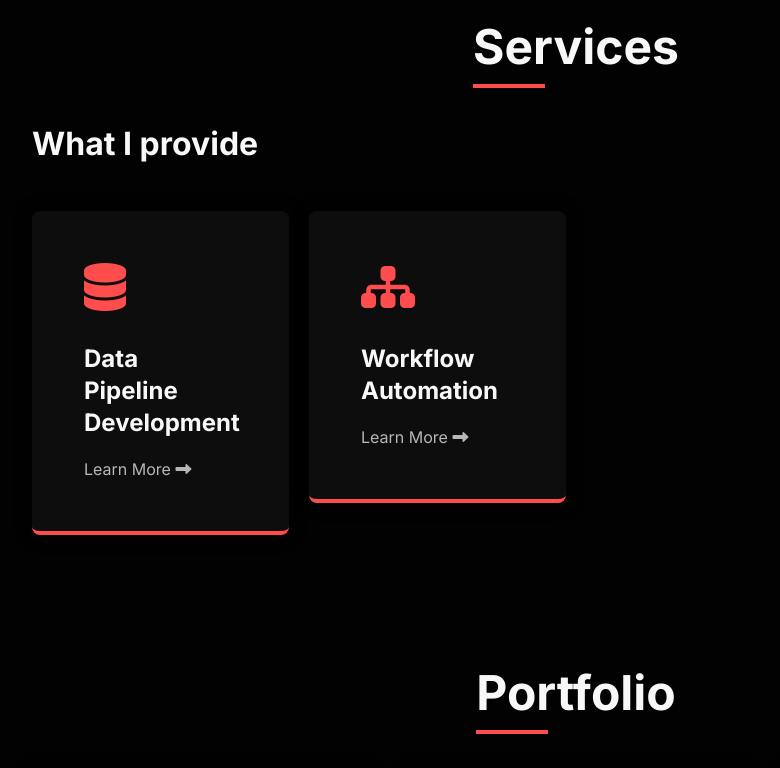
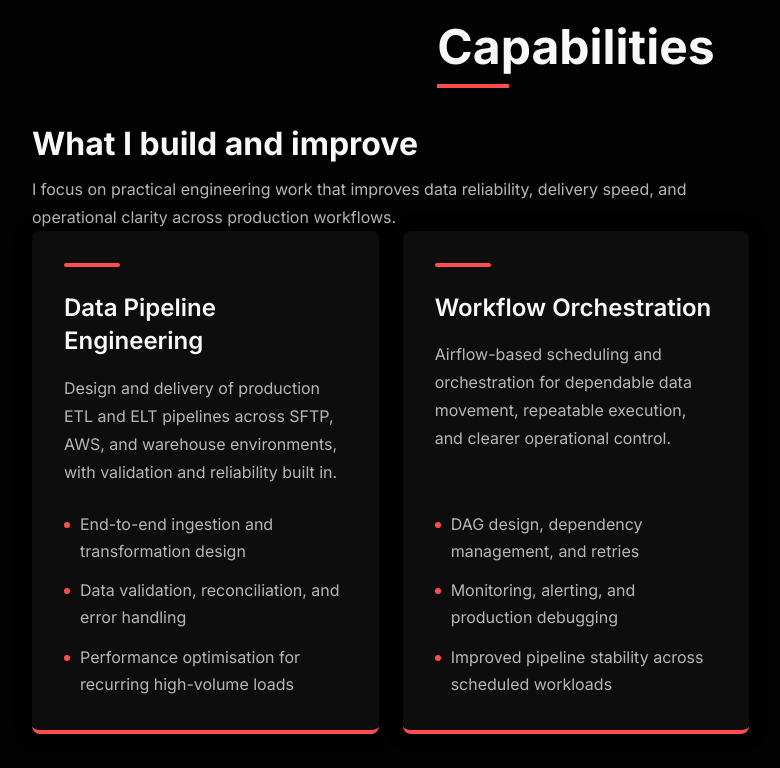
Before and after one commit to tita-mbotho-studio/sibabalwe-portfolio, a SvelteKit app in the folder app/: page / in a window 1280 px wide. Shown: the part 3520-4288 px from the top of the page, without its empty margins (64-844 px from the left). Built offline with nearby package versions, Linux system fonts and the light colour scheme.

Commit message:
ENH: Second attempt services page

```diff
--- a/app/src/app.css
+++ b/app/src/app.css
@@ -718,6 +718,7 @@ header.sticky .nav-bar {
 
 .skills-panel:hover,
 .experience-card:hover,
+.capability-card:hover,
 .service-card:hover {
   transform: translateY(-4px);
 }
@@ -728,7 +729,76 @@ header.sticky .nav-bar {
 
 .services-description h3 {
   font-size: var(--text-32);
-  margin-bottom: var(--space-48);
+  margin-bottom: var(--space-12);
+}
+
+.services-description p {
+  color: var(--third-color);
+  line-height: 1.75;
+  max-width: 720px;
+}
+
+.capabilities-grid {
+  display: grid;
+  grid-template-columns: repeat(3, minmax(0, 1fr));
+  gap: var(--space-24);
+}
+
+.capability-card {
+  background: var(--card-bg-color);
+  box-shadow: var(--box-shadow);
+  border-bottom: 4px solid var(--second-color);
+  border-radius: 8px;
+  padding: var(--space-32);
+  display: flex;
+  flex-direction: column;
+  min-height: 100%;
+  transition: 0.3s ease;
+}
+
+.capability-accent {
+  width: 56px;
+  height: 4px;
+  background: var(--second-color);
+  border-radius: 999px;
+  margin-bottom: var(--space-24);
+}
+
+.capability-card h3 {
+  font-size: var(--text-24);
+  font-weight: 600;
+  line-height: 1.4;
+  margin-bottom: var(--space-16);
+}
+
+.capability-card p {
+  color: var(--third-color);
+  line-height: 1.75;
+  margin-bottom: var(--space-24);
+}
+
+.capability-list {
+  display: grid;
+  gap: var(--space-12);
+  margin-top: auto;
+}
+
+.capability-list li {
+  color: var(--third-color);
+  line-height: 1.7;
+  position: relative;
+  padding-left: var(--space-16);
+}
+
+.capability-list li::before {
+  content: "";
+  position: absolute;
+  top: 11px;
+  left: 0;
+  width: 6px;
+  height: 6px;
+  border-radius: 999px;
+  background: var(--second-color);
 }
 
 .service-list {
@@ -1318,7 +1388,8 @@ footer a {
   }
 
   .skills-summary-grid,
-  .experience-grid {
+  .experience-grid,
+  .capabilities-grid {
     grid-template-columns: 1fr;
   }
 
@@ -1447,7 +1518,8 @@ footer a {
   }
 
   .skills-panel,
-  .experience-card {
+  .experience-card,
+  .capability-card {
     padding: var(--space-24);
   }
 
@@ -1485,7 +1557,6 @@ footer a {
     padding: var(--space-64) var(--space-24);
   }
 
-  .service-list,
   .portfolio-list {
     grid-template-columns: repeat(auto-fill, minmax(260px, 1fr));
     gap: var(--space-24);
@@ -1493,7 +1564,6 @@ footer a {
 }
 
 @media (max-width: 600px) {
-  .service-list,
   .portfolio-list {
     grid-template-columns: 1fr;
   }
--- a/app/src/routes/+page.svelte
+++ b/app/src/routes/+page.svelte
@@ -4,49 +4,35 @@
 
   type Cleanup = () => void;
 
-  const services = [
+  const capabilities = [
     {
-      icon: 'fa-solid fa-database',
-      title: 'Data Pipeline Development',
-      description: 'Building scalable ETL and ELT pipelines that move data securely and efficiently between systems.',
+      title: 'Data Pipeline Engineering',
+      description:
+        'Design and delivery of production ETL and ELT pipelines across SFTP, AWS, and warehouse environments, with validation and reliability built in.',
       bullets: [
-        'Custom pipeline design and automation',
-        'Database integration and data flow optimisation',
-        'Data quality checks and monitoring',
-        'Performance tuning for high-volume data'
+        'End-to-end ingestion and transformation design',
+        'Data validation, reconciliation, and error handling',
+        'Performance optimisation for recurring high-volume loads'
       ]
     },
     {
-      icon: 'fa-solid fa-sitemap',
-      title: 'Workflow Automation',
-      description: 'Automating manual data processes to improve accuracy and save time.',
+      title: 'Workflow Orchestration',
+      description:
+        'Airflow-based scheduling and orchestration for dependable data movement, repeatable execution, and clearer operational control.',
       bullets: [
-        'Apache Airflow DAG design and scheduling',
-        'Task orchestration and dependency handling',
-        'Automated validation and alert systems',
-        'Reduction of manual repetitive work'
+        'DAG design, dependency management, and retries',
+        'Monitoring, alerting, and production debugging',
+        'Improved pipeline stability across scheduled workloads'
       ]
     },
     {
-      icon: 'fa-solid fa-cloud',
-      title: 'Cloud Data Solutions',
-      description: 'Designing and maintaining cloud-based data infrastructure.',
+      title: 'Cloud & Data Infrastructure',
+      description:
+        'Practical cloud integration for storage, compute, and database-backed workflows, with a focus on maintainability and efficient access patterns.',
       bullets: [
-        'AWS S3, EC2, and RDS setup',
-        'Data migration and storage optimisation',
-        'Backup and archiving strategies',
-        'Cost-efficient data access solutions'
-      ]
-    },
-    {
-      icon: 'fa-brands fa-medium',
-      title: 'Medium Content Writing',
-      description: 'Writing engaging, insightful, and data-driven articles for Medium and other online audiences.',
-      bullets: [
-        'Data and tech-focused article writing',
-        'SEO-friendly storytelling and formatting',
-        'Consistent publishing and topic research',
-        'Collaboration on thought-leadership content'
+        'AWS S3, EC2, and RDS integration',
+        'Secure movement of data between systems',
+        'Storage structure and cost-aware access design'
       ]
     }
   ];
@@ -102,7 +88,6 @@
     }
   ];
 
-  let activeServiceModal: number | null = null;
   let activePortfolioModal: number | null = null;
   let navOpen = false;
   let isSticky = false;
@@ -119,7 +104,6 @@
   ];
 
   function closeAllModals() {
-    activeServiceModal = null;
     activePortfolioModal = null;
   }
 
@@ -235,7 +219,7 @@
       }
     );
     srWindow.ScrollReveal().reveal(
-      '.skills-panel, .experience-card, .service-card, .portfolio .img-card',
+      '.skills-panel, .experience-card, .capability-card, .portfolio .img-card',
       {
         delay: 800,
         origin: 'bottom',
@@ -622,66 +606,32 @@
 
   <section class="services section" id="services" aria-label="Services">
     <div class="container flex-centre">
-      <h2 class="section-title">Services</h2>
+      <h2 class="section-title">Capabilities</h2>
 
       <div class="content">
         <div class="services-description">
-          <h3>What I provide</h3>
+          <h3>What I build and improve</h3>
+          <p>
+            I focus on practical engineering work that improves data reliability, delivery speed,
+            and operational clarity across production workflows.
+          </p>
         </div>
 
-        <ul class="service-list">
-          {#each services as service, i}
-            <li class="service-container">
-              <div class="service-card">
-                <i class={service.icon} aria-hidden="true"></i>
-                <h3>{service.title}</h3>
-                <div
-                  class="learn-more-btn"
-                  role="button"
-                  tabindex="0"
-                  on:click={() => (activeServiceModal = i)}
-                  on:keydown={(event) => {
-                    if (event.key === 'Enter' || event.key === ' ') activeServiceModal = i;
-                  }}
-                >
-                  Learn More <i class="fa-solid fa-long-arrow-alt-right" aria-hidden="true"></i>
-                </div>
-              </div>
+        <div class="capabilities-grid">
+          {#each capabilities as capability}
+            <article class="capability-card">
+              <div class="capability-accent" aria-hidden="true"></div>
+              <h3>{capability.title}</h3>
+              <p>{capability.description}</p>
 
-              <div
-                class="service-modal flex-centre {activeServiceModal === i ? 'active' : ''}"
-                aria-hidden={activeServiceModal === i ? 'false' : 'true'}
-                on:click={(event) => {
-                  if (event.currentTarget === event.target) activeServiceModal = null;
-                }}
-              >
-                <div class="service-modal-body">
-                  <i
-                    class="fa-solid fa-times modal-close-btn"
-                    aria-label="Close"
-                    role="button"
-                    tabindex="0"
-                    on:click={() => (activeServiceModal = null)}
-                    on:keydown={(event) => {
-                      if (event.key === 'Enter' || event.key === ' ') activeServiceModal = null;
-                    }}
-                  ></i>
-                  <h3>{service.title}</h3>
-                  <h4>What is it?</h4>
-                  <p>{service.description}</p>
-                  <h4>What I provide</h4>
-                  <ul>
-                    {#each service.bullets as bullet}
-                      <li>
-                        <i class="fa-solid fa-check-circle" aria-hidden="true"></i> {bullet}
-                      </li>
-                    {/each}
-                  </ul>
-                </div>
-              </div>
-            </li>
+              <ul class="capability-list">
+                {#each capability.bullets as bullet}
+                  <li>{bullet}</li>
+                {/each}
+              </ul>
+            </article>
           {/each}
-        </ul>
+        </div>
       </div>
     </div>
   </section>
@@ -812,7 +762,7 @@
       <h3>More</h3>
       <ul>
         <li><a href="#skills">Skills</a></li>
-        <li><a href="#services">Services</a></li>
+        <li><a href="#services">Capabilities</a></li>
         <li><a href="#portfolio">Portfolio</a></li>
         <li><a href="#contact">Contact</a></li>
       </ul>
```
